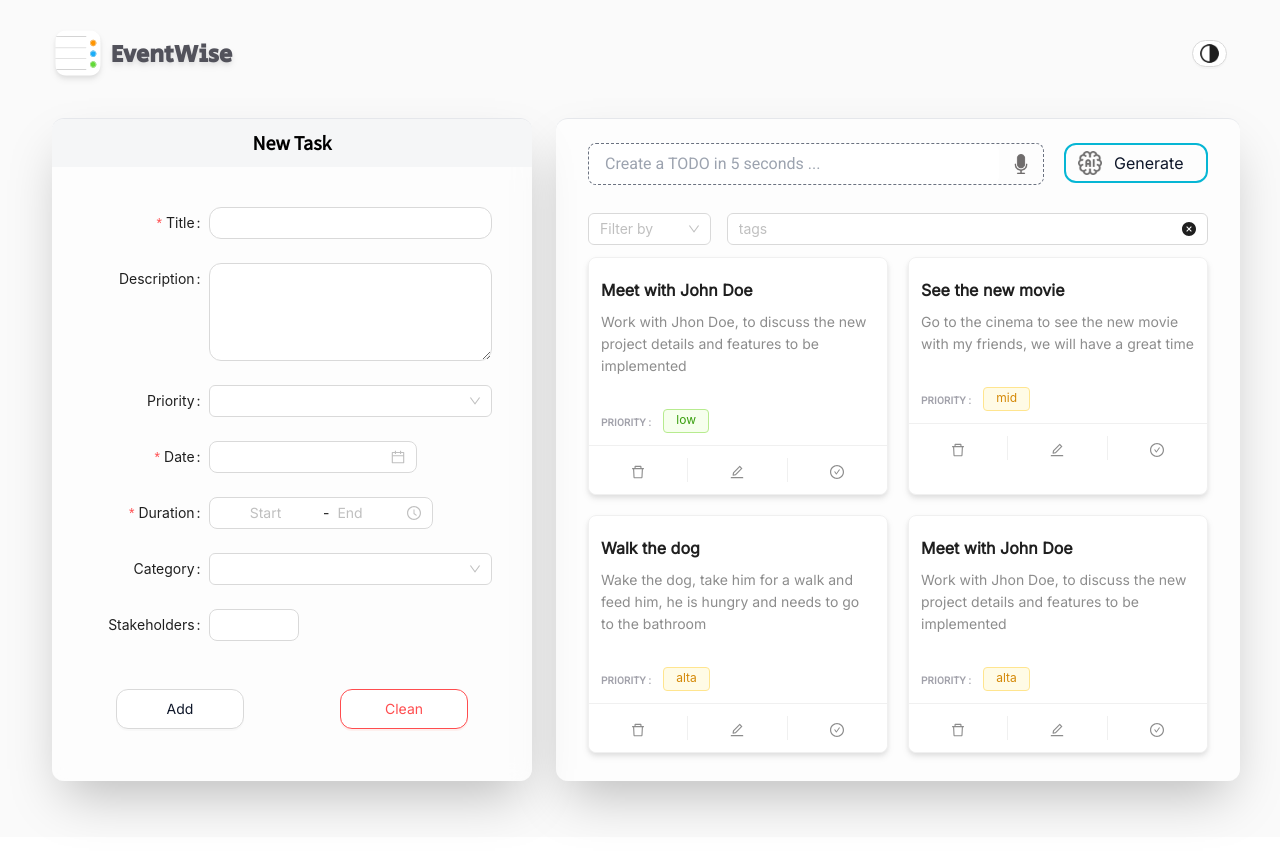
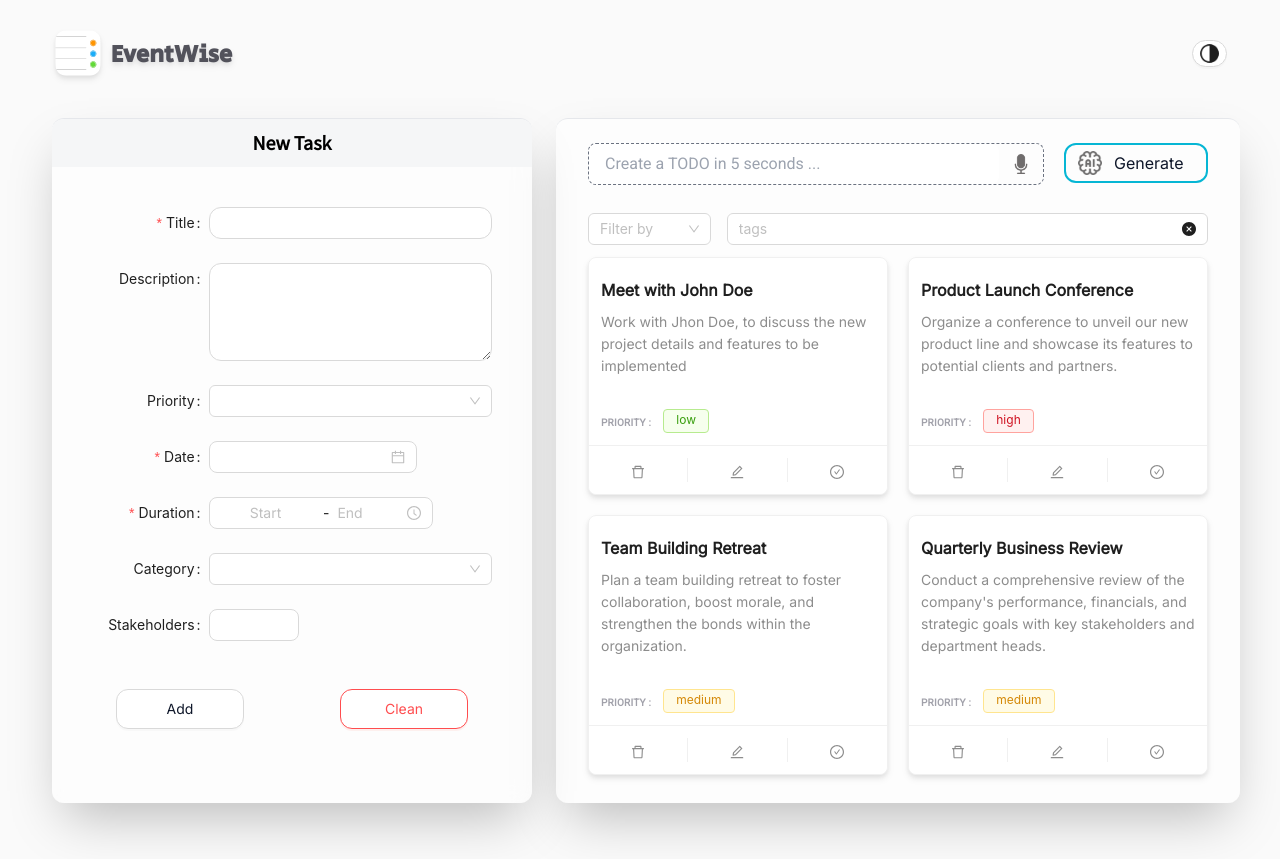
Before and after one commit to kralion/event-wise, a React (Vite) app: page / in a window 1280 px wide. Before the commit the page ends 837 px from the top, so only its background shows below. Built offline with nearby package versions, Linux system fonts and the light colour scheme.

Commit message:
data: Default Events

```diff
--- a/src/components/TodoCard.tsx
+++ b/src/components/TodoCard.tsx
@@ -78,7 +78,7 @@ function TodoCard({ todo }: { todo: Todo }) {
 				]}
 			>
 				<Modal
-					title="TODO DETAILS"
+					title="Todo Highlights"
 					maskStyle={{ backgroundColor: "rgba(0,0,0,0.5)" }}
 					bodyStyle={{
 						borderRadius: 5,
@@ -127,6 +127,8 @@ function TodoCard({ todo }: { todo: Todo }) {
 											? "red"
 											: category === "other"
 											? "gold"
+											: category === "other"
+											? "cyan"
 											: "purple"
 									}
 								>
--- a/src/context/TodoContext.tsx
+++ b/src/context/TodoContext.tsx
@@ -22,18 +22,18 @@ export const TodoContext = createContext<TodoContextProps>({
 	handleUpdateTodo: () => {},
 });
 
-const localTodos = localStorage.getItem("todos");
+/* const localTodos = localStorage.getItem("todos");
 if (localTodos) {
 	INITIAL_STATE.todos = JSON.parse(localTodos);
-}
+} */
 export const TodoProvider = ({ children }: childrenProps) => {
 	const [editMode, setEditMode] = useState<boolean>(false);
 	const [currentTodo, setCurrentTodo] = useState<Todo | null>(null);
 	const [todoState, dispatch] = useReducer(todoReducer, INITIAL_STATE);
-	useEffect(() => {
+	/* useEffect(() => {
 		localStorage.setItem("todos", JSON.stringify(todoState.todos));
 	}, [todoState.todos]);
-
+ */
 	const handleAddTodo = (newTodo: Todo) => {
 		dispatch({ type: "ADD_TODO", payload: { ...newTodo, id: nanoid() } });
 	};
--- a/src/data/categories.ts
+++ b/src/data/categories.ts
@@ -25,6 +25,10 @@ export const categories = [
 		label: "Social",
 	},
 	{
+		value: "corporate",
+		label: "Corporate",
+	},
+	{
 		value: "others",
 		label: "Others",
 	},
--- a/src/data/initialTodos.ts
+++ b/src/data/initialTodos.ts
@@ -7,7 +7,7 @@ export const initialTodos: Todo[] = [
 		description:
 			"Work with Jhon Doe, to discuss the new project details and features to be implemented",
 		priority: "low",
-		date: "2021-15-01",
+		date: "2023-05-18",
 		duration: "10:00 - 11:00",
 		category: "personal",
 		isFinished: false,
@@ -15,38 +15,37 @@ export const initialTodos: Todo[] = [
 	},
 	{
 		id: nanoid(),
-		title: "See the new movie",
-		description:
-			"Go to the cinema to see the new movie with my friends, we will have a great time",
-		priority: "mid",
-		date: "2021-08-01",
-		duration: "10:00 - 11:00",
-		isFinished: false,
-		category: "job",
-		stakeholders: 3,
+
+  title: "Product Launch Conference",
+  description: "Organize a conference to unveil our new product line and showcase its features to potential clients and partners.",
+  priority: "high",
+  date: "2023-05-15",
+  duration: "09:00 - 17:00",
+  category: "corporate",
+  isFinished: false,
+  stakeholders: 8
+
 	},
 	{
 		id: nanoid(),
-		title: "Walk the dog",
-		description:
-			"Wake the dog, take him for a walk and feed him, he is hungry and needs to go to the bathroom",
-		priority: "alta",
-		date: "2021-08-01",
-		duration: "10:00 - 11:00",
-		isFinished: false,
-		category: "others",
-		stakeholders: 3,
+		title: "Team Building Retreat",
+  description: "Plan a team building retreat to foster collaboration, boost morale, and strengthen the bonds within the organization.",
+  priority: "medium",
+  date: "2023-06-10",
+  duration: "09:00 - 18:00",
+  category: "corporate",
+  isFinished: false,
+  stakeholders: 5
 	},
 	{
 		id: nanoid(),
-		title: "Meet with John Doe",
-		description:
-			"Work with Jhon Doe, to discuss the new project details and features to be implemented",
-		priority: "alta",
-		date: "2021-08-01",
-		duration: "10:00 - 11:00",
-		isFinished: false,
-		category: "social",
-		stakeholders: 3,
+		title: "Quarterly Business Review",
+  description: "Conduct a comprehensive review of the company's performance, financials, and strategic goals with key stakeholders and department heads.",
+  priority: "medium",
+  date: "2023-08-05",
+  duration: "14:00 - 16:00",
+  category: "corporate",
+  isFinished: false,
+  stakeholders: 20
 	},
 ];
```
